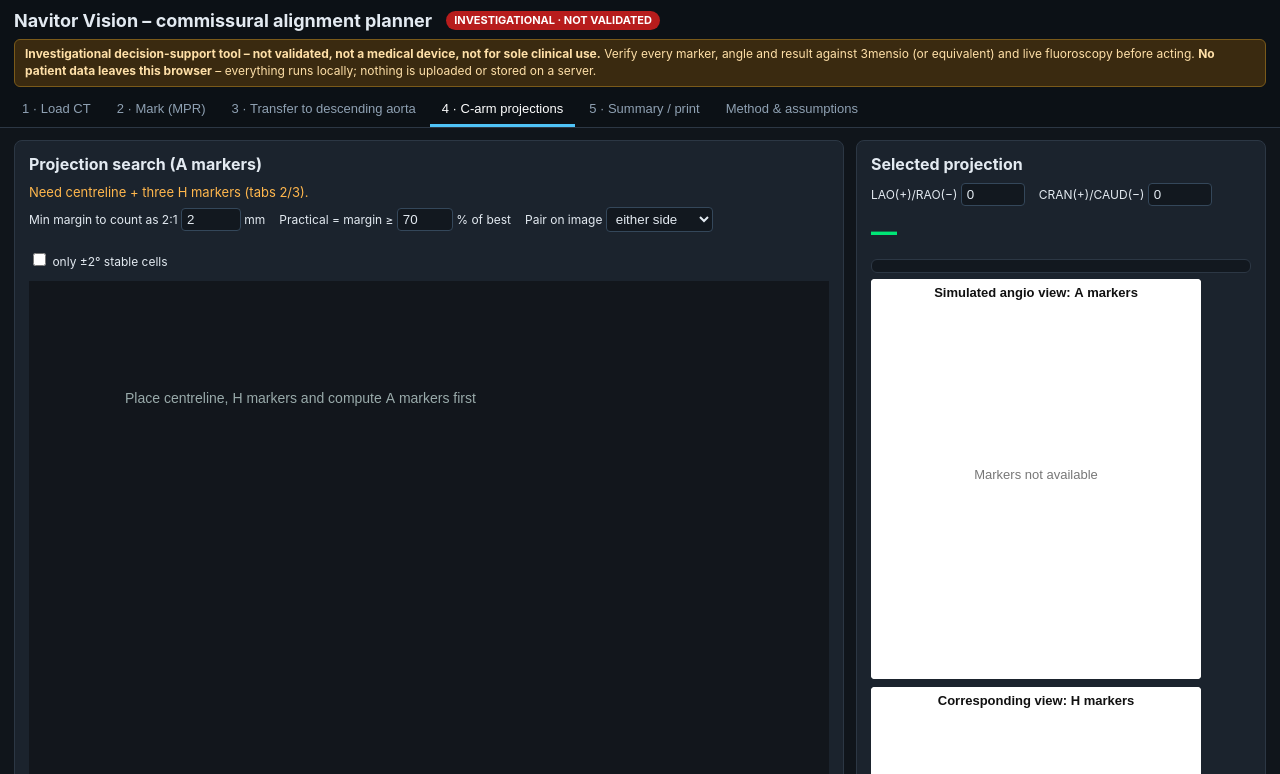
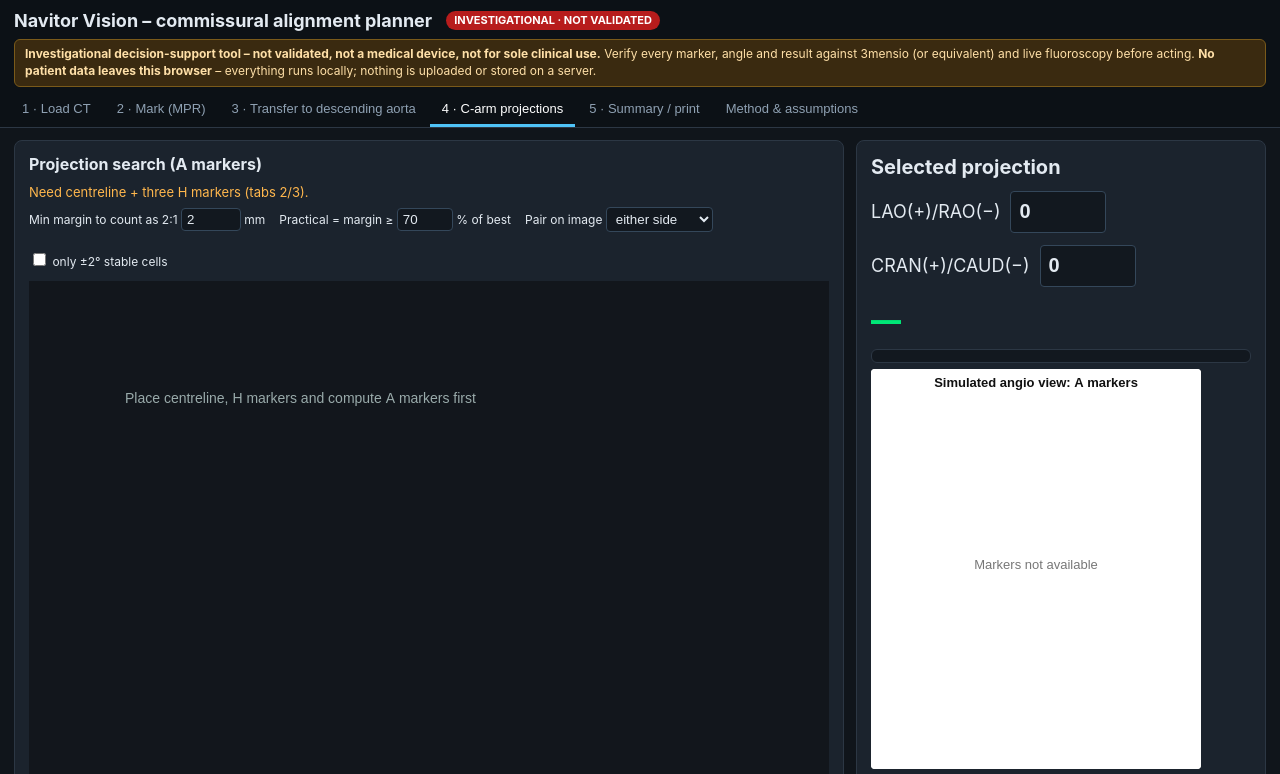
Before and after one commit to rodnieoro08/navitor-vision-alignment-planner, a website: page index.html in a window 1280 px wide. Both pictures are taken after a click on the button "4 · C-arm projections". Shown: the top 774 px of the page. Drawn offline with Linux system fonts and the light colour scheme.

Commit message:
C-arm tab: enlarge Selected projection heading, labels and LAO/CRAN inputs

```diff
--- a/index.html
+++ b/index.html
@@ -59,8 +59,10 @@
 .carmLayout{display:grid;grid-template-columns:minmax(0,830px) minmax(0,1fr);gap:12px;align-items:start}
 .ctrlrow{display:flex;gap:14px;flex-wrap:wrap;align-items:center;font-size:12px;margin:6px 0}
 .legend{display:flex;gap:14px;flex-wrap:wrap;font-size:11px;color:var(--mut);margin-top:4px}.lg{display:inline-block;width:40px;height:10px;vertical-align:middle;margin-right:4px}
-.selbox{display:flex;gap:14px;font-size:12px}.selbox input{width:64px}
-.selbig{font-size:26px;font-weight:800;color:var(--suggest);margin:8px 0;letter-spacing:.02em}
+.card h2.selHd{font-size:20px;margin-bottom:10px}
+.selbox{display:flex;flex-wrap:wrap;gap:12px 22px;font-size:18px}.selbox label{display:flex;align-items:center;gap:10px}
+.selbox input[type=number]{width:96px;height:42px;box-sizing:border-box;font-size:20px;font-weight:600;padding:4px 8px;font-variant-numeric:tabular-nums}
+.selbig{font-size:30px;font-weight:800;color:var(--suggest);margin:12px 0 8px;letter-spacing:.02em}
 b.sugg{color:var(--suggest);font-weight:800}
 .ovrow{display:flex;gap:12px;align-items:flex-start;border-top:1px solid var(--line);padding:8px 0;flex-wrap:wrap}.ovrow canvas{flex:none;border-radius:4px}.ovtxt{flex:1;min-width:260px;font-size:12px}.ovtxt .ovang{font-size:16px;font-weight:700}.ovrej{font-size:12px;margin:2px 0}
 .page .ovbig b.sugg{font-size:19px}
@@ -279,7 +281,7 @@
     </div>
     <div class="carmRight">
       <div class="card">
-        <h2>Selected projection</h2>
+        <h2 class="selHd">Selected projection</h2>
         <div class="selbox">
           <label>LAO(+)/RAO(−) <input type="number" id="selLao" min="-60" max="60" step="1" value="0"></label>
           <label>CRAN(+)/CAUD(−) <input type="number" id="selCran" min="-40" max="40" step="1" value="0"></label>
--- a/src/css/style.css
+++ b/src/css/style.css
@@ -53,8 +53,10 @@
 .carmLayout{display:grid;grid-template-columns:minmax(0,830px) minmax(0,1fr);gap:12px;align-items:start}
 .ctrlrow{display:flex;gap:14px;flex-wrap:wrap;align-items:center;font-size:12px;margin:6px 0}
 .legend{display:flex;gap:14px;flex-wrap:wrap;font-size:11px;color:var(--mut);margin-top:4px}.lg{display:inline-block;width:40px;height:10px;vertical-align:middle;margin-right:4px}
-.selbox{display:flex;gap:14px;font-size:12px}.selbox input{width:64px}
-.selbig{font-size:26px;font-weight:800;color:var(--suggest);margin:8px 0;letter-spacing:.02em}
+.card h2.selHd{font-size:20px;margin-bottom:10px}
+.selbox{display:flex;flex-wrap:wrap;gap:12px 22px;font-size:18px}.selbox label{display:flex;align-items:center;gap:10px}
+.selbox input[type=number]{width:96px;height:42px;box-sizing:border-box;font-size:20px;font-weight:600;padding:4px 8px;font-variant-numeric:tabular-nums}
+.selbig{font-size:30px;font-weight:800;color:var(--suggest);margin:12px 0 8px;letter-spacing:.02em}
 b.sugg{color:var(--suggest);font-weight:800}
 .ovrow{display:flex;gap:12px;align-items:flex-start;border-top:1px solid var(--line);padding:8px 0;flex-wrap:wrap}.ovrow canvas{flex:none;border-radius:4px}.ovtxt{flex:1;min-width:260px;font-size:12px}.ovtxt .ovang{font-size:16px;font-weight:700}.ovrej{font-size:12px;margin:2px 0}
 .page .ovbig b.sugg{font-size:19px}
```
Also changed, not shown: src/index.template.html (+1 -1 lines), tests/e2e.js (+9 -0 lines), screenshots/21_selected_projection_bigger.png (added).
